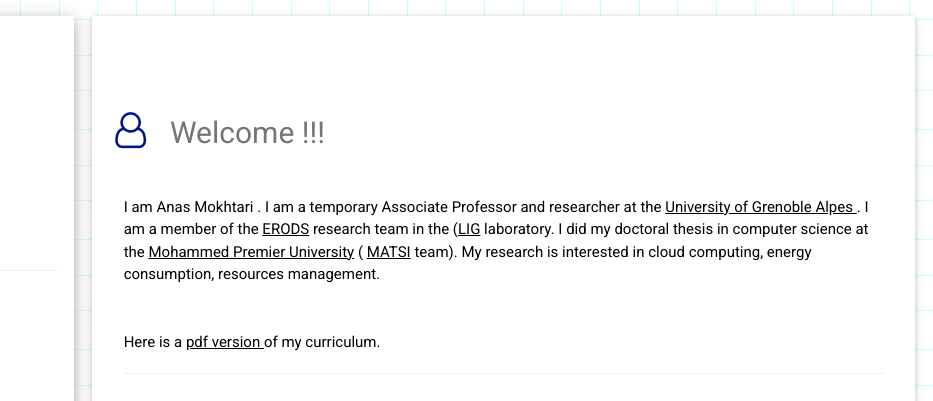
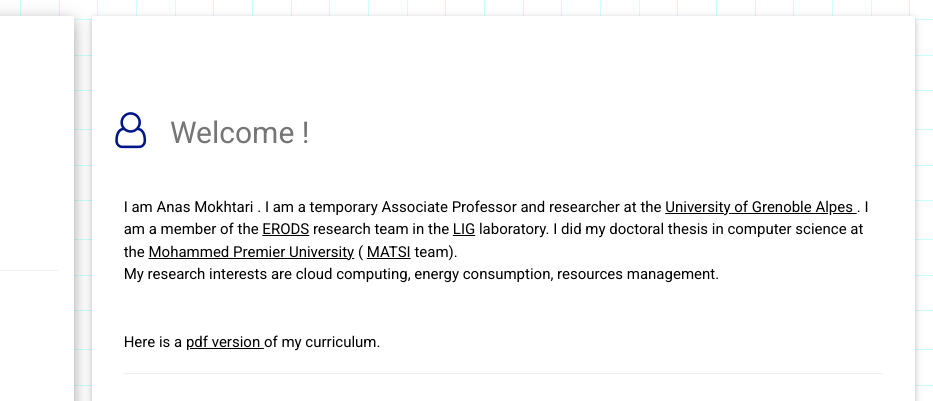
Before and after one commit to anasmokhtari/anasmokhtari.github.io, a plain HTML site: page index.html in a window 1280 px wide. Shown: the top 401 px of the page, 347-1280 px from the left. Drawn offline with Linux system fonts and the light colour scheme.

Commit message:
Construction de la page principale

```diff
--- a/index.html
+++ b/index.html
@@ -107,14 +107,15 @@ html,body,h1,h2,h3,h4,h5,h6 {font-family: "Roboto", sans-serif}
       </br>
       </br>
       </br>
-            <h2 class="w3-text-grey w3-padding-16"><i class="fa fa-user-o fa-fw w3-margin-right w3-xxlarge w3-text-teal"></i>Welcome !!! </h2>
+            <h2 class="w3-text-grey w3-padding-16"><i class="fa fa-user-o fa-fw w3-margin-right w3-xxlarge w3-text-teal"></i>Welcome ! </h2>
             <div class="w3-container">
                 <p>
                 I am Anas Mokhtari . I am a temporary Associate Professor and researcher at the
-                <a href="https://www.univ-grenoble-alpes.fr/"> University of Grenoble Alpes </a>. I am a member of the <a href="http://erods.liglab.fr/">ERODS</a> research team in the (<a href="https://www.liglab.fr/">LIG</a> laboratory.
+                <a href="https://www.univ-grenoble-alpes.fr/"> University of Grenoble Alpes </a>. I am a member of the <a href="http://erods.liglab.fr/">ERODS</a> research team in the <a href="https://www.liglab.fr/">LIG</a> laboratory.
                 I did my doctoral thesis in computer science at the <a href="http://www.ump.ma/">Mohammed Premier University</a>
                 ( <a href="http://esto.ump.ma/fr/labo-matsi" >MATSI</a> team).
-                My research is interested in cloud computing, energy consumption, resources management.
+		</br>
+                My research interests are cloud computing, energy consumption, resources management.
                 </br>
                 </br>
                 </br> Here is a <a href="CVAnas.pdf#">pdf version </a> of my curriculum.
```
